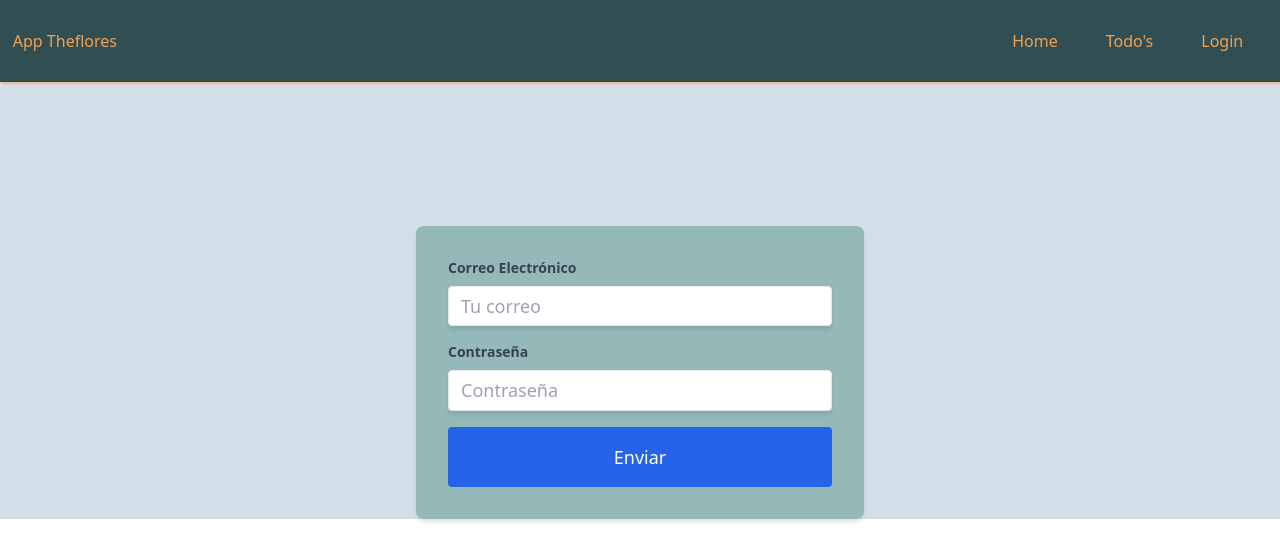
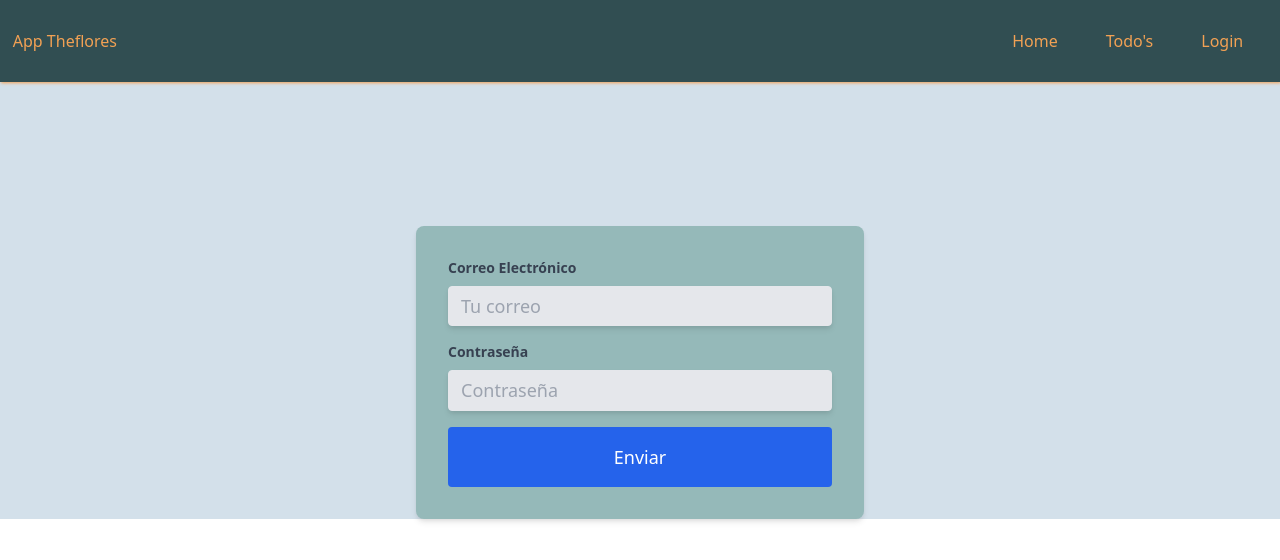
Before and after one commit to theflores/loginappflores, a React (Create React App) app: page /login in a window 1280 px wide. Shown: the top 560 px of the page. Built offline with nearby package versions, Linux system fonts and the light colour scheme.

Commit message:
form and build

```diff
--- a/src/components/Forms/FormField.js
+++ b/src/components/Forms/FormField.js
@@ -2,7 +2,7 @@ function FormField({ type, id, fname, onChange, caption, value, error, labelClas
   return (
     <section className={containerClassName}>
     <label  class="block text-gray-700 text-sm font-bold mb-2" className={labelClassName}>{caption}</label>
-    <input class="shadow-md appearance-none border rounded w-full py-2 px-3 text-gray-700 leading-tight focus:ring-purple-600 focus:shadow-outline"
+    <input class="shadow-md appearance-none border rounded w-full py-2 px-3 text-gray-700 leading-tight focus:ring-purple-600 bg-gray-200 focus:shadow-outline focus:bg-white"
         type={type}
         id={id}
         name={fname}
```
